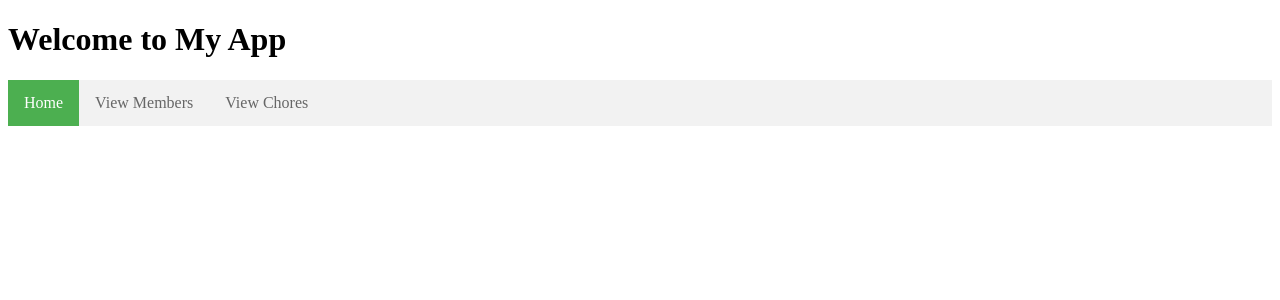
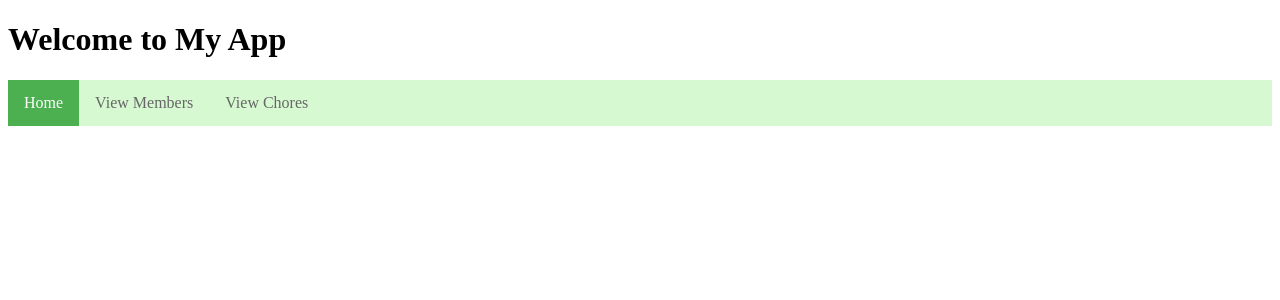
Before and after one commit to dixonjoel/chore-share, a Flask app: page / in a window 1280 px wide. Shown: the top 300 px of the page. Run offline with Flask 3, Linux system fonts and the light colour scheme.

Commit message:
Nav bar background = light green

```diff
--- a/source/static/style.css
+++ b/source/static/style.css
@@ -1,5 +1,5 @@
 nav {
-    background-color: #f2f2f2;
+    background-color: #d7f9d2;
     overflow: hidden;
 }
 
```
